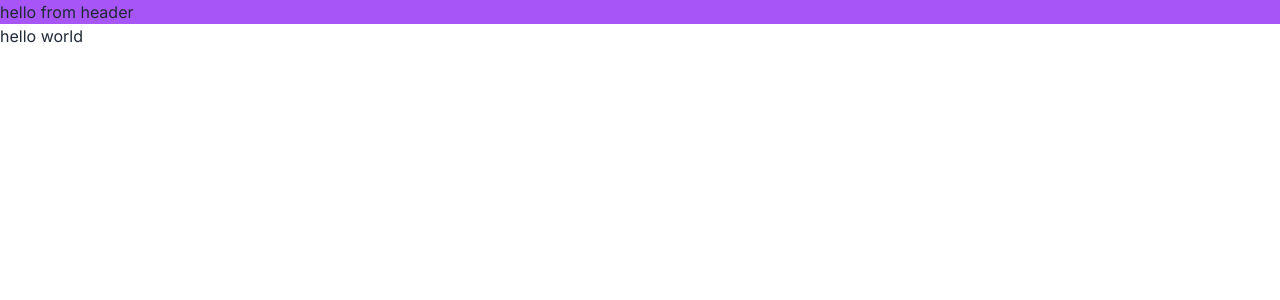
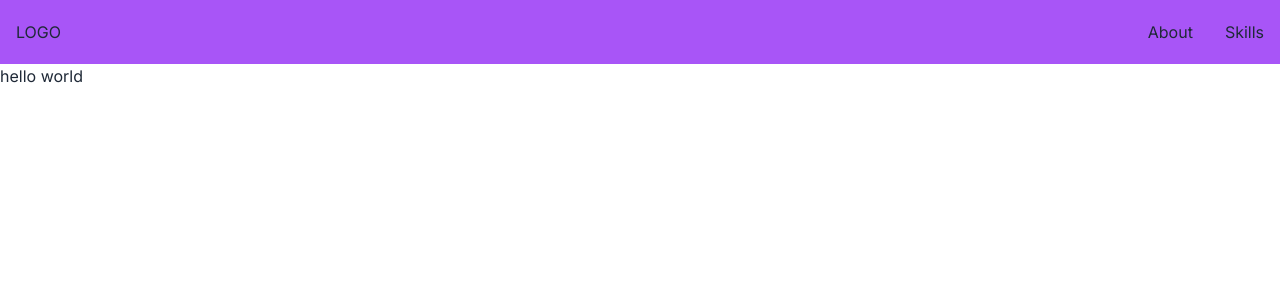
Before and after one commit to jbhall4291/next-portfolio, a Next.js app: page / in a window 1280 px wide. Shown: the top 300 px of the page. Built offline with nearby package versions, Linux system fonts and the light colour scheme.

Commit message:
add navbar

```diff
--- a/src/components/Header.js
+++ b/src/components/Header.js
@@ -1,7 +1,14 @@
+import Link from "next/link";
+
 export default function Header() {
     return (
-        <div className="bg-purple-500">
-            hello from header
-        </div>
+        <header className="bg-purple-500 navbar px-4">
+            <Link href="/" className="navbar-start">LOGO</Link>
+
+            <div className="navbar-end flex flex-row gap-x-8">
+                <Link href="about">About</Link>
+                <Link href="skills">Skills</Link>
+            </div>
+        </header>
     );
 }
```
